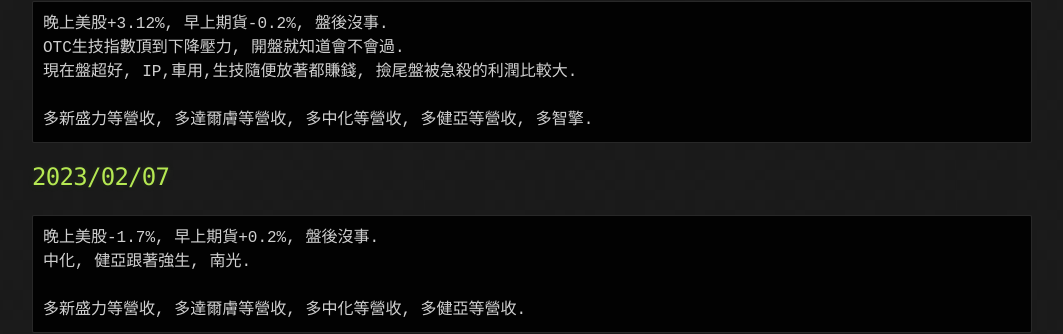
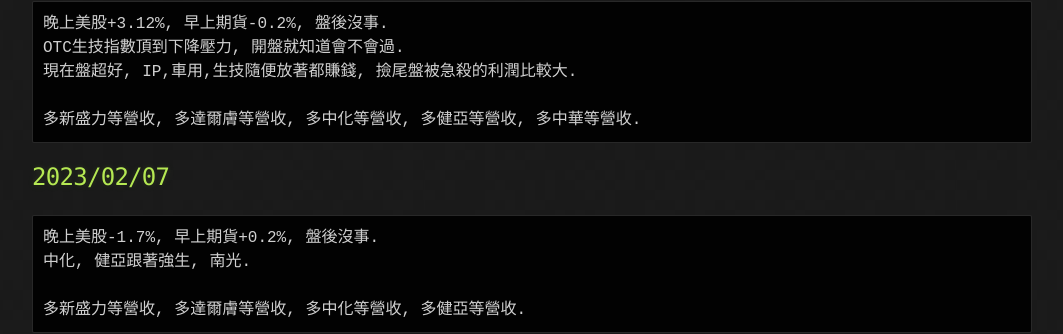
Before and after one commit to lepg5487/Stock_God, a Jekyll site: the page built from index.md, in a window 1280 px wide and 900 px high, scrolled down 428 px. Shown: the part 245-579 px from the top of the window, without its empty margins (108-1171 px from the left). Built offline with Jekyll 4.4.1, drawn with Linux system fonts in a browser that asks for light colours; our own code applies the rules of GitHub Pages for plain Markdown files.

Commit message:
Update index.md

````diff
--- a/index.md
+++ b/index.md
@@ -26,7 +26,7 @@ layout: testlayouts
 OTC生技指數頂到下降壓力, 開盤就知道會不會過.
 現在盤超好, IP,車用,生技隨便放著都賺錢, 撿尾盤被急殺的利潤比較大.
 
-多新盛力等營收, 多達爾膚等營收, 多中化等營收, 多健亞等營收, 多智擎.
+多新盛力等營收, 多達爾膚等營收, 多中化等營收, 多健亞等營收, 多中華等營收.
 ```
 
 ## 2023/02/07
````
